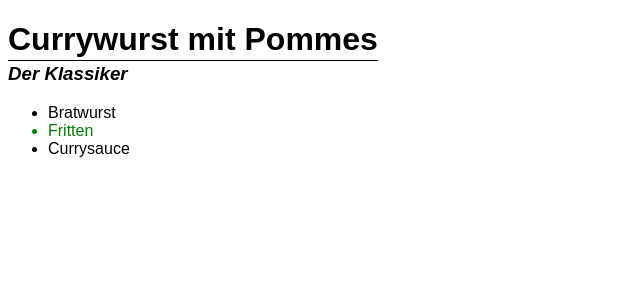
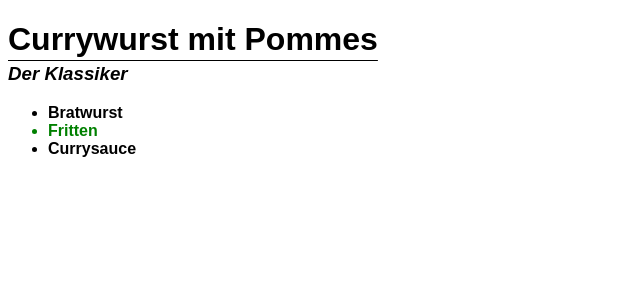
Before and after one commit to kanzleramt138/dbwt, a PHP site: page /m1_8a_text.html in a window 1280 px wide. Shown: the top 300 px of the page, without its empty margins (0-640 px from the left). Run offline with PHP 8.4, Linux system fonts and the light colour scheme.

Commit message:
2. Nachbearbeitung

```diff
--- a/beispiele/8a.css
+++ b/beispiele/8a.css
@@ -18,3 +18,11 @@ h1 {
 .beilage {
     color:green
 }
+
+.haupt li {
+    font-weight: bold;
+}
+
+.beilage li {
+    font-weight: 300;
+}
```
